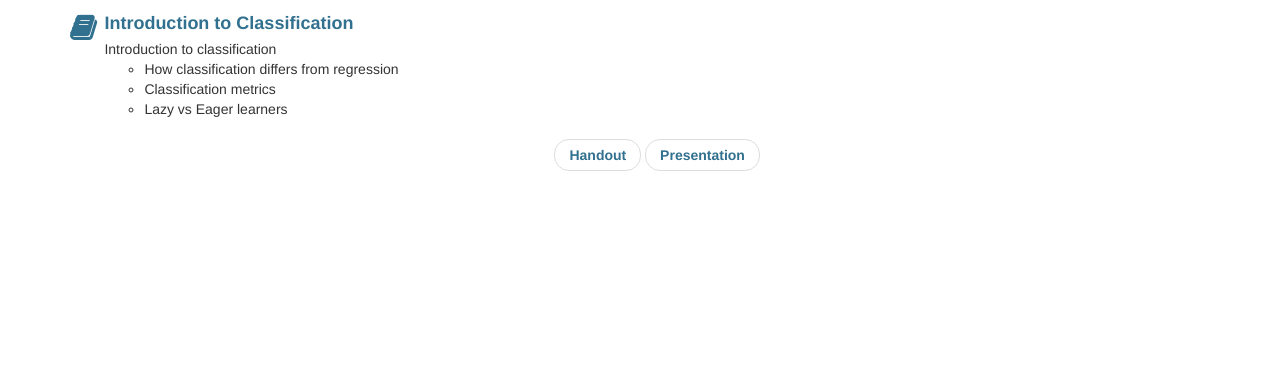
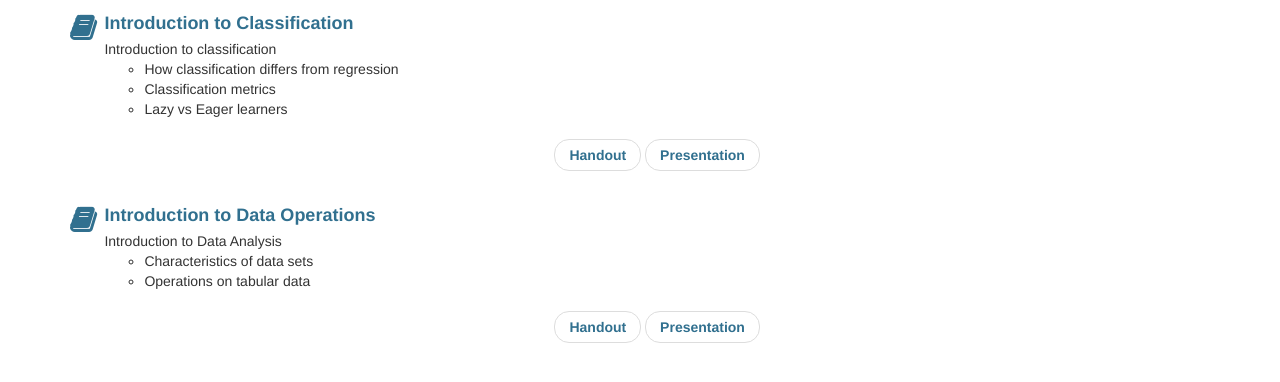
Before and after one commit to DataMining1-25s1-a7p/live, a plain HTML site: page topics/02-Motivating_Example/index.html in a window 1280 px wide. Shown: the part 308-690 px from the top of the page. Drawn offline with nearby package versions, Linux system fonts and the light colour scheme.

Commit message:
Add Week 2 second lecture: topics/02-Motivating_Example/02-Introduction_to_Data_Operations

```diff
--- a/topics/02-Motivating_Example/index.html
+++ b/topics/02-Motivating_Example/index.html
@@ -97,6 +97,10 @@
 											<a href="#01-Introduction_to_Classification">Introduction to Classification</a>
 										</li>
 
+										<li >
+											<a href="#02-Introduction_to_Data_Operations">Introduction to Data Operations</a>
+										</li>
+
 									</ul>
 								</li>
 							</ul>
@@ -180,6 +184,30 @@
 	</div>
 </li>
 
+				<li class="media">
+	<a class="kmaa" id="02-Introduction_to_Data_Operations"></a>
+	<span class=" fa  fa-book pull-left kmheading" style="font-size:200%"></span>
+	<div class="media-body">
+		<h4 class="media-heading kmheading">Introduction to Data Operations</h4>
+		<span>Introduction to Data Analysis</span>
+		<div></div>
+		<ul>
+
+			<li>Characteristics of data sets</li>
+
+			<li>Operations on tabular data</li>
+
+		</ul>
+		<ul class="pager">
+
+		  	<li><a class="kmpill" href="02-Introduction_to_Data_Operations/02-02-Introduction_to_Data_Operations-Slides-Handout.pdf" >Handout</a></li>
+
+		  	<li><a class="kmpill" href="02-Introduction_to_Data_Operations/02-02-Introduction_to_Data_Operations-Slides-Presentation.pdf" >Presentation</a></li>
+
+		</ul>
+	</div>
+</li>
+
 		</ul>
 
 	</div>
```
Also changed, not shown: 2 other files.
